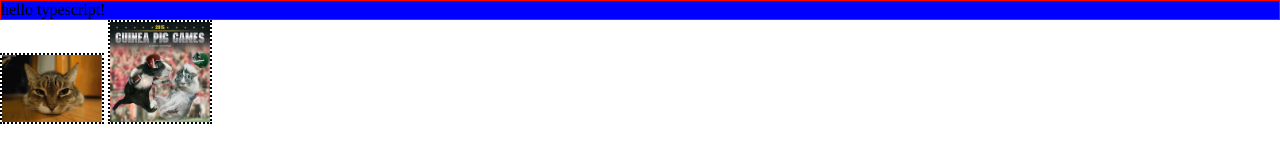
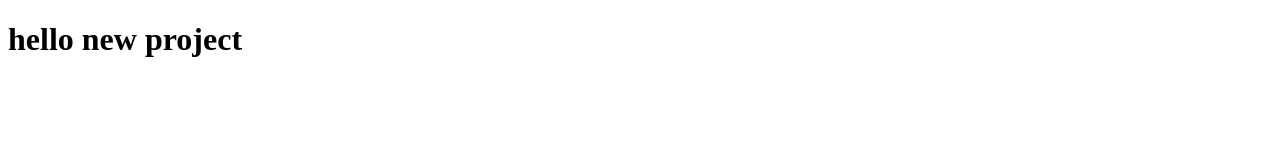
Before and after one commit to Phrenchen/basic_project_webpack_typescript, a website built with webpack: page dist/index.html in a window 1280 px wide. Built offline with nearby package versions, Linux system fonts and the light colour scheme; files whose address does not match are found by name.

Commit message:
clean up

```diff
--- a/src/Main.ts
+++ /dev/null
@@ -1,13 +0,0 @@
-import { Aclass } from "./somepackage/Aclass";
-
-export class Main{
-    constructor(){
-        console.log("constructing main");
-        this.init();
-    }
-
-    private init():void{
-        console.log("init main 90000000");
-        const foo: Aclass = new Aclass();
-    }
-}
--- a/src/index.ts
+++ b/src/index.ts
@@ -1,3 +1,5 @@
-import { Main } from "./Main";
+function main():void{
+    console.log("app started");
+}
 
-const main = new Main();
+main();
--- a/src/somepackage/Aclass.ts
+++ /dev/null
@@ -1,10 +0,0 @@
-export class Aclass{
-    constructor(){
-        console.log("constructing Aclass");
-        this.init();
-    }
-
-    private init():void{
-        console.log("init Aclass 9000");
-    }
-}
```
Also changed, not shown: dist/images/a9dRN4j_460sa.gif (deleted), dist/images/ginney pig games 2015.jpg (deleted), dist/index.html, dist/main.css (deleted), dist/styles/somestyles.css (deleted).
